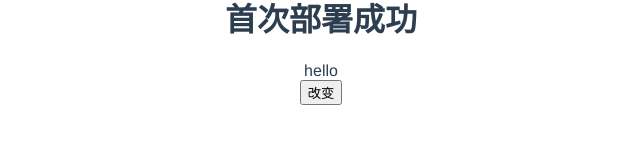
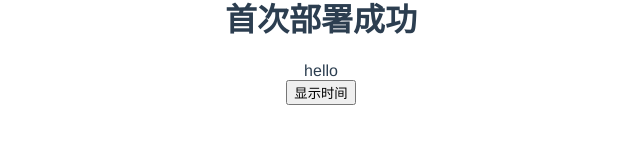
Before and after one commit to LiuQMadmin/dome, a Vue app: page / in a window 1280 px wide. Shown: the part 291-434 px from the top of the page, without its empty margins (319-959 px from the left). Built offline with nearby package versions, Linux system fonts and the light colour scheme.

Commit message:
增加了时间

```diff
--- a/src/components/HelloWorld.vue
+++ b/src/components/HelloWorld.vue
@@ -2,7 +2,7 @@
   <div class="hello">
     <h1>{{ msg }}</h1>
     <div>{{ flag }}</div>
-    <button @click="change">改变</button>
+    <button @click="change">显示时间</button>
   </div>
 </template>
 
@@ -19,7 +19,9 @@ export default {
   },
   methods: {
     change() {
-      this.flag = "world";
+      setInterval(() => {
+        this.flag = new Date();
+      }, 1000);
     }
   }
 };
```
